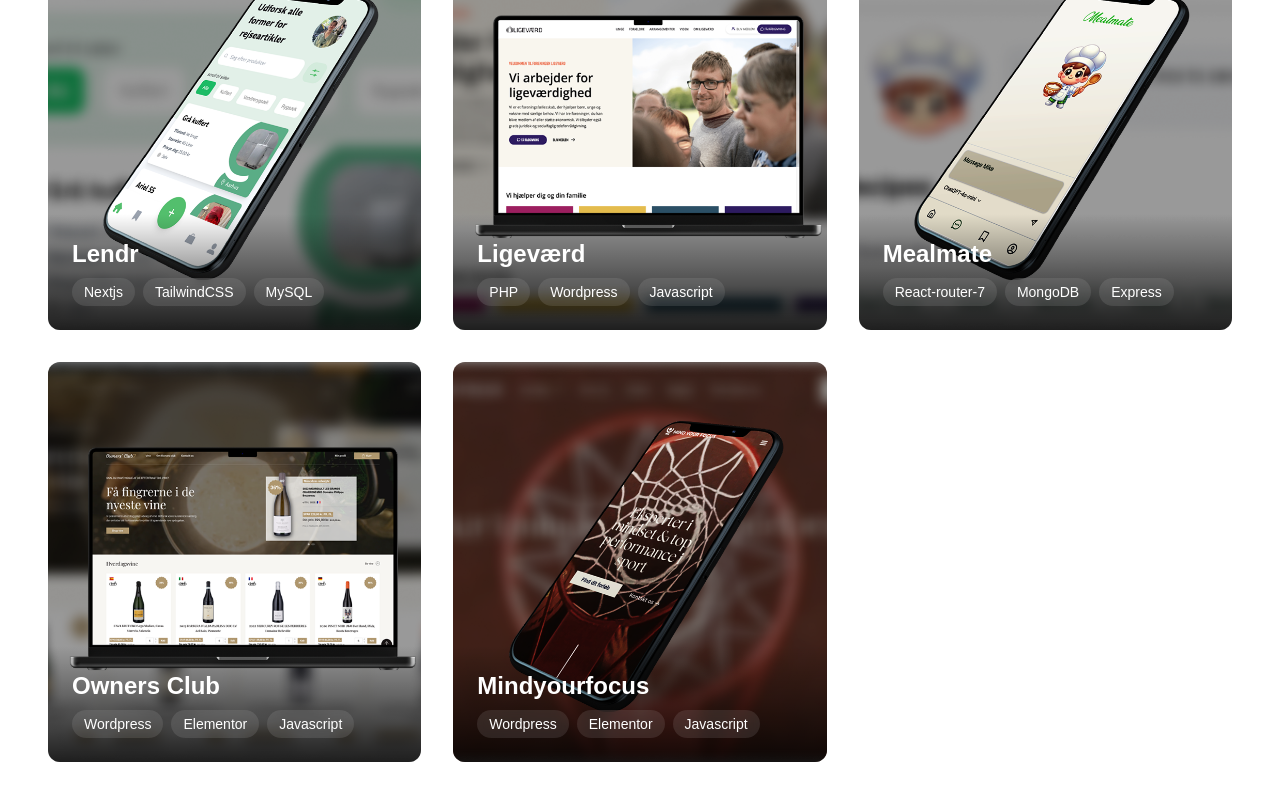
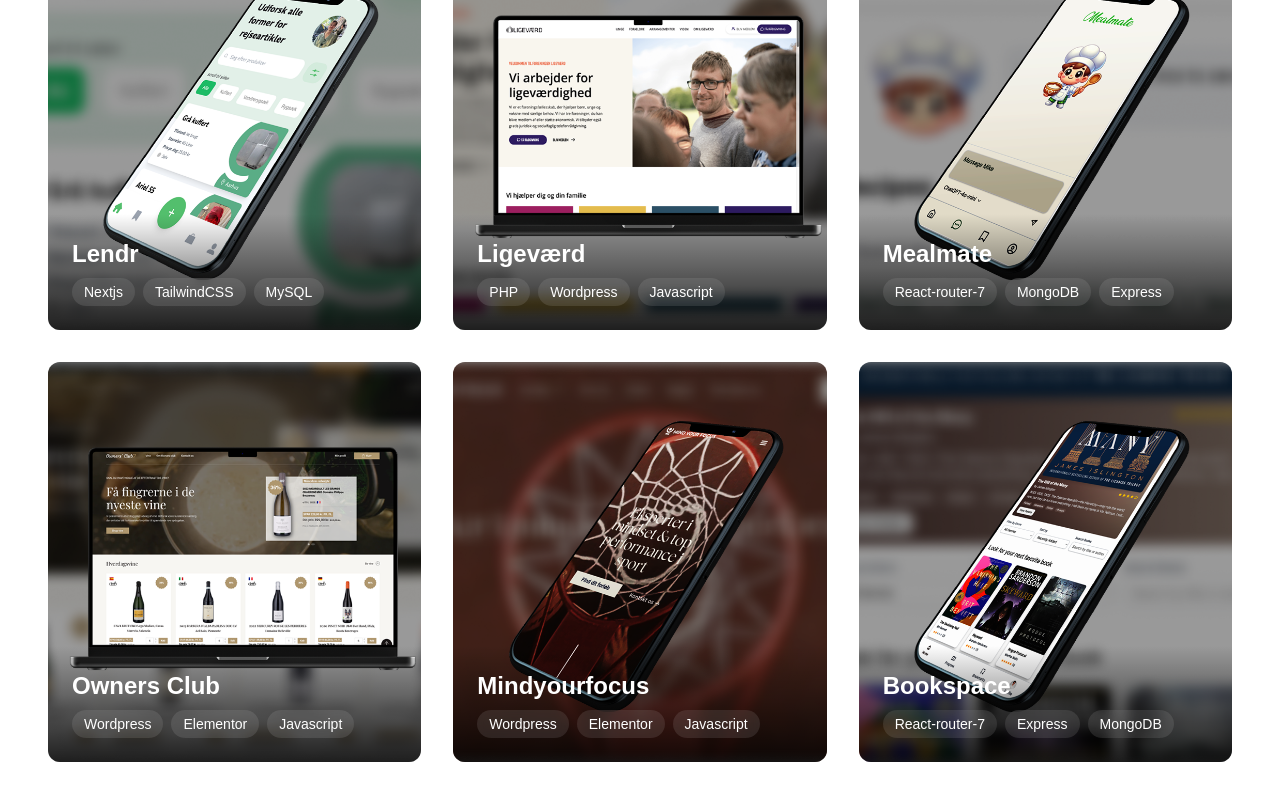
Before and after one commit to Nico-Harms/Portfolio-webudvikler, a Next.js app in the folder portfolio/: page /archievepage in a window 1280 px wide. Shown: the part 850-1650 px from the top of the page. Built offline with nearby package versions, Linux system fonts and the light colour scheme.

Commit message:
new case upload

```diff
--- a/portfolio/src/data/cases.ts
+++ b/portfolio/src/data/cases.ts
@@ -128,4 +128,42 @@ export const cases = [
     duration: "35 timer",
     amountofpeople: "2",
   },
+  {
+    id: 6,
+    title: "Bookspace",
+    backgroundImage: "/cases/bookspace.png",
+    mockupImage: "/cases/bookspace-mock.png",
+    githubLink: "https://github.com/Nico-Harms/Bookspace-exam",
+    intro:
+      "Bookspace er et individuel eksamensprojekt fra Webudvikling 2. semester, hvor vi blev bedømt på kode kvalitet og sikkerhed.",
+    description: [
+      "DISCLAIMER: Projektet er hostet på gratis version af Render, derfor ville serveren være langsom at starte op, hvis ikke den har været brugt for nylig.",
+      "Bookspace er en webapplikation, der hjælper brugere med at opdage, holde styr på og dele deres læseoplevelser.",
+      "Med en semi-moderne teknologistak sikrer platformen en smidig brugeroplevelse med realtidsfiltrering og et responsivt design.",
+
+      "Funktioner:",
+      "Personligt læsedashboard – Hold styr på dine læsemål, bogmærk dine favoritter, og følg din læseprogression.",
+      "Intelligent bogopdagelse – Find nye bøger med realtids søgefiltrering og genrekategorisering.",
+      "Social læseoplevelse – Bedøm bøger, skriv anmeldelser, og få anbefalinger med 'Ugens Bog'.",
+      "Responsivt design – Gennemført og flydende brugeroplevelse på både computer, tablet og mobil.",
+
+      "Teknisk Implementering:",
+      "Frontend: Bygget i React med React Router og forbedret med Motion for glidende animationer.",
+      "Database: MongoDB sikrer fleksibel lagring af data med effektiv indeksering.",
+      "Brugerhåndtering: Sikker login med både lokal brugeroprettelse og OAuth-autentificering.",
+      "State Management: Klient-side filtrering med debounced søgning for hurtigere brugerfeedback.",
+      "Datamodelering: Strukturerede skemaer med virtuelle egenskaber, der håndterer relationer mellem data.",
+    ],
+
+    tags: ["React-router-7", "Express", "MongoDB"],
+    link: "https://awu-exam-nico-harms.onrender.com/",
+    demo: {
+      video: "1066843725",
+      isMobile: true,
+      videoType: "vimeo",
+      vimeoHash: "dad3271500",
+    },
+    duration: "1 uge",
+    amountofpeople: "1",
+  },
 ];
```
Also changed, not shown: portfolio/public/cases/bookspace-mock.png (added), portfolio/public/cases/bookspace.png (added).
